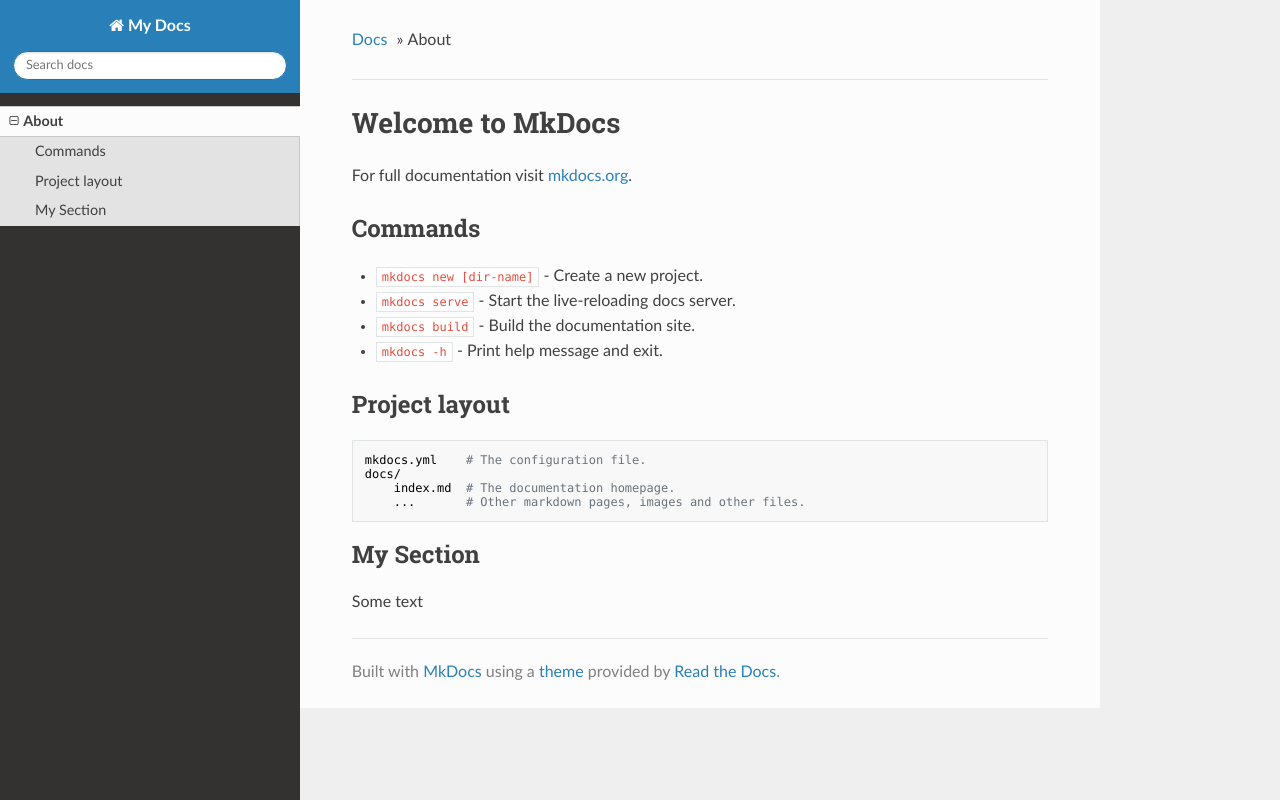
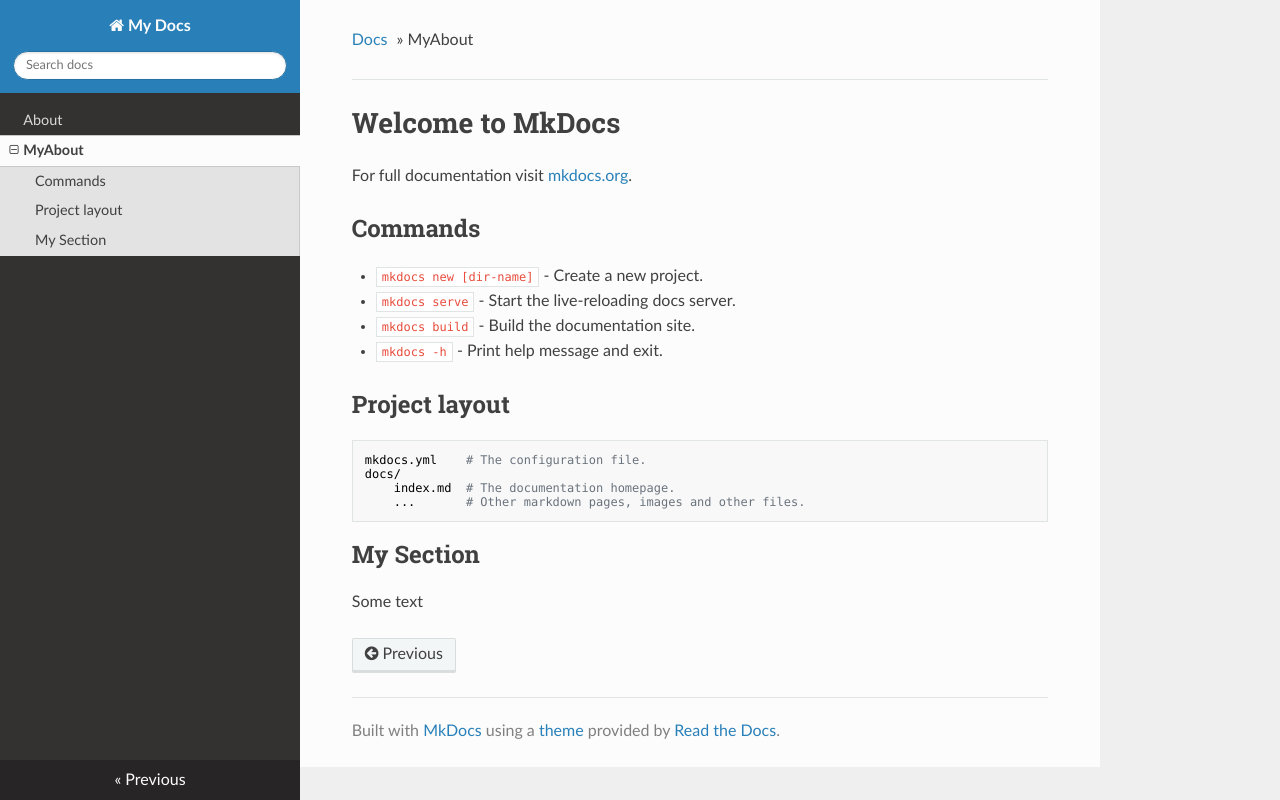
Before and after one commit to rchex/rchex.github.io, a plain HTML site: page index.html in a window 1280 px wide. Drawn offline with nearby package versions, Linux system fonts and the light colour scheme.

Commit message:
Deployed 59cfa45 with MkDocs version: 1.2.3

```diff
--- a/index.html
+++ b/index.html
@@ -18,7 +18,7 @@
 
   <script>
     // Current page data
-    var mkdocs_page_name = "About";
+    var mkdocs_page_name = "MyAbout";
     var mkdocs_page_input_path = "index.md";
     var mkdocs_page_url = "/";
   </script>
@@ -47,8 +47,12 @@
       </div>
 
       <div class="wy-menu wy-menu-vertical" data-spy="affix" role="navigation" aria-label="main navigation">
+                <ul>
+                    <li class="toctree-l1"><a class="reference internal" href=".">About</a>
+                    </li>
+                </ul>
                 <ul class="current">
-                    <li class="toctree-l1 current"><a class="reference internal current" href=".">About</a>
+                    <li class="toctree-l1 current"><a class="reference internal current" href=".">MyAbout</a>
     <ul class="current">
     <li class="toctree-l2"><a class="reference internal" href="#commands">Commands</a>
     </li>
@@ -80,7 +84,7 @@
 
 
 
-    <li>About</li>
+    <li>MyAbout</li>
     <li class="wy-breadcrumbs-aside">
 
     </li>
@@ -114,6 +118,13 @@
           </div>
           <footer>
 
+    <div class="rst-footer-buttons" role="navigation" aria-label="footer navigation">
+
+
+        <a href="." class="btn btn-neutral" title="About"><span class="icon icon-circle-arrow-left"></span> Previous</a>
+
+    </div>
+
 
   <hr/>
 
@@ -136,6 +147,8 @@
   <span class="rst-current-version" data-toggle="rst-current-version">
 
 
+      <span><a href="." style="color: #fcfcfc">&laquo; Previous</a></span>
+
 
   </span>
 </div>
@@ -155,5 +168,5 @@
 
 <!--
 MkDocs version : 1.2.3
-Build Date UTC : 2021-12-15 02:04:05.214607+00:00
+Build Date UTC : 2021-12-15 02:26:01.167908+00:00
 -->
--- a/search/search_index.json
+++ b/search/search_index.json
@@ -1 +1 @@
-{"config":{"indexing":"full","lang":["en"],"min_search_length":3,"prebuild_index":false,"separator":"[\\s\\-]+"},"docs":[{"location":"","text":"Welcome to MkDocs For full documentation visit mkdocs.org . Commands mkdocs new [dir-name] - Create a new project. mkdocs serve - Start the live-reloading docs server. mkdocs build - Build the documentation site. mkdocs -h - Print help message and exit. Project layout mkdocs.yml # The configuration file. docs/ index.md # The documentation homepage. ... # Other markdown pages, images and other files. My Section Some text","title":"About"},{"location":"#welcome-to-mkdocs","text":"For full documentation visit mkdocs.org .","title":"Welcome to MkDocs"},{"location":"#commands","text":"mkdocs new [dir-name] - Create a new project. mkdocs serve - Start the live-reloading docs server. mkdocs build - Build the documentation site. mkdocs -h - Print help message and exit.","title":"Commands"},{"location":"#project-layout","text":"mkdocs.yml # The configuration file. docs/ index.md # The documentation homepage. ... # Other markdown pages, images and other files.","title":"Project layout"},{"location":"#my-section","text":"Some text","title":"My Section"}]}
+{"config":{"indexing":"full","lang":["en"],"min_search_length":3,"prebuild_index":false,"separator":"[\\s\\-]+"},"docs":[{"location":"","text":"Welcome to MkDocs For full documentation visit mkdocs.org . Commands mkdocs new [dir-name] - Create a new project. mkdocs serve - Start the live-reloading docs server. mkdocs build - Build the documentation site. mkdocs -h - Print help message and exit. Project layout mkdocs.yml # The configuration file. docs/ index.md # The documentation homepage. ... # Other markdown pages, images and other files. My Section Some text","title":"MyAbout"},{"location":"#welcome-to-mkdocs","text":"For full documentation visit mkdocs.org .","title":"Welcome to MkDocs"},{"location":"#commands","text":"mkdocs new [dir-name] - Create a new project. mkdocs serve - Start the live-reloading docs server. mkdocs build - Build the documentation site. mkdocs -h - Print help message and exit.","title":"Commands"},{"location":"#project-layout","text":"mkdocs.yml # The configuration file. docs/ index.md # The documentation homepage. ... # Other markdown pages, images and other files.","title":"Project layout"},{"location":"#my-section","text":"Some text","title":"My Section"}]}
```
Also changed, not shown: 404.html (+4 -0 lines), search.html (+4 -0 lines), 1 other file.
